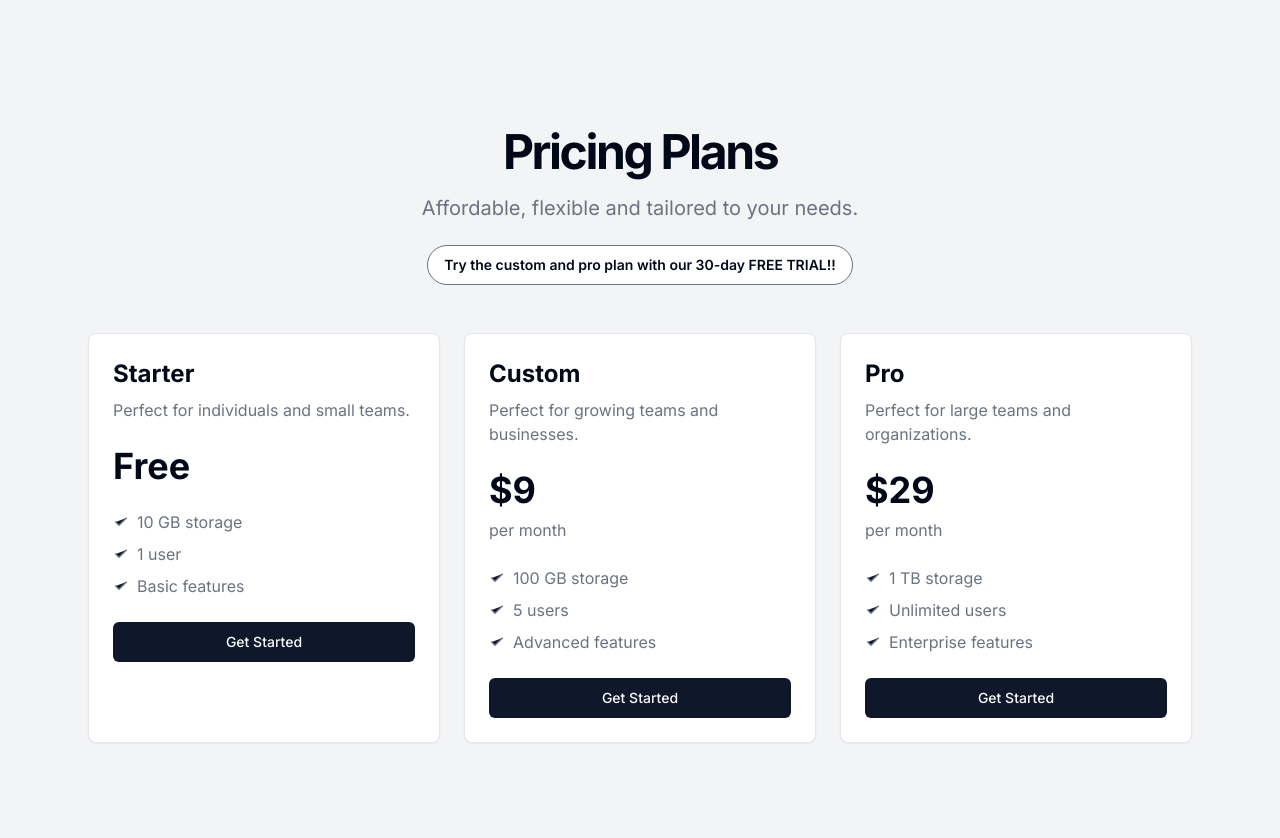
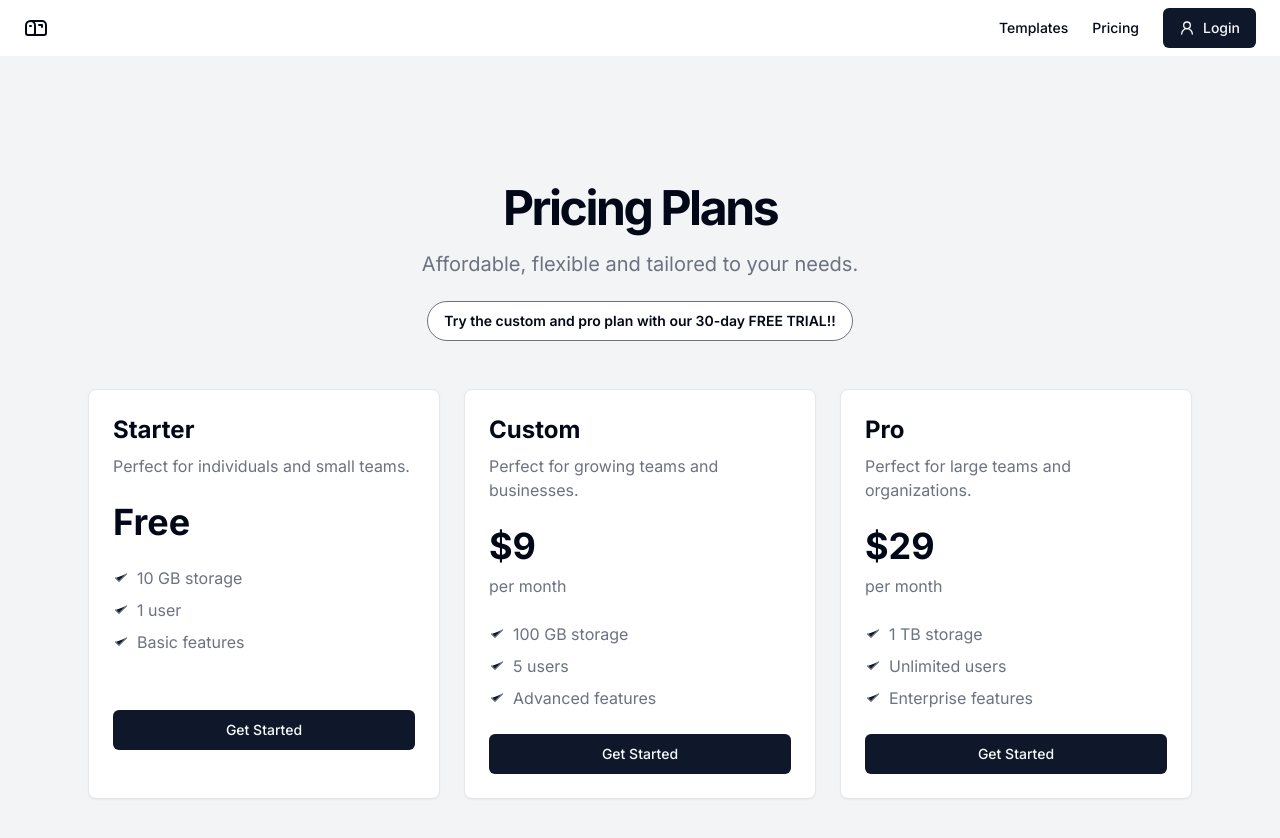
Before and after one commit to kaushal1717/coldmail.io, a Next.js app: page /pricing in a window 1280 px wide. Shown: the top 838 px of the page. Built offline with nearby package versions, Linux system fonts and the light colour scheme; no server answers.

Commit message:
created header component and redirect after login to pricing

```diff
--- a/app/pricing/page.tsx
+++ b/app/pricing/page.tsx
@@ -1,8 +1,10 @@
+import Header from "@/components/component/header";
 import Pricing from "@/components/component/pricing";
 
 export default function page() {
   return (
     <div>
+      <Header />
       <Pricing />
     </div>
   );
--- /dev/null
+++ b/components/component/header.tsx
@@ -0,0 +1,84 @@
+"use client";
+import { MailboxIcon, User2 } from "lucide-react";
+import Link from "next/link";
+import { Button } from "../ui/button";
+
+import Image from "next/image";
+import { signIn, signOut, useSession } from "next-auth/react";
+import {
+  DropdownMenu,
+  DropdownMenuContent,
+  DropdownMenuItem,
+  DropdownMenuLabel,
+  DropdownMenuSeparator,
+  DropdownMenuTrigger,
+} from "../ui/dropdown-menu";
+
+const Header = () => {
+  const { data } = useSession();
+  const onGoogleSignIn = () => {
+    signIn("google", {
+      callbackUrl: "/pricing",
+    });
+  };
+  const onGoogleSignOut = () => {
+    signOut();
+  };
+  return (
+    <div>
+      <header className="px-4 lg:px-6 h-14 flex items-center">
+        <Link className="flex items-center justify-center" href="/">
+          <MailboxIcon className="h-6 w-6" />
+          <span className="sr-only">Cold Email Generator</span>
+        </Link>
+        <nav className="ml-auto flex gap-4 sm:gap-6 items-center">
+          <Link
+            className="text-sm font-medium hover:underline underline-offset-4"
+            href="#"
+          >
+            Templates
+          </Link>
+          <Link
+            className="text-sm font-medium hover:underline underline-offset-4"
+            href="/pricing"
+          >
+            Pricing
+          </Link>
+          {!data ? (
+            <Button
+              className="flex items-center gap-2"
+              onClick={onGoogleSignIn}
+            >
+              <User2 size={16} />
+              Login
+            </Button>
+          ) : (
+            <DropdownMenu>
+              <DropdownMenuTrigger>
+                <div className=" px-2 py-1 rounded-md flex items-center gap-2">
+                  <Image
+                    className="rounded-full"
+                    src={data.user?.image || ""}
+                    height={30}
+                    width={30}
+                    alt="user"
+                  />
+                </div>
+              </DropdownMenuTrigger>
+              <DropdownMenuContent className="mr-3">
+                <DropdownMenuLabel>My Account</DropdownMenuLabel>
+                <DropdownMenuSeparator />
+                <DropdownMenuItem>Profile</DropdownMenuItem>
+                <DropdownMenuItem>Billing</DropdownMenuItem>
+                <DropdownMenuItem onClick={onGoogleSignOut}>
+                  logout
+                </DropdownMenuItem>
+              </DropdownMenuContent>
+            </DropdownMenu>
+          )}
+        </nav>
+      </header>
+    </div>
+  );
+};
+export default Header;
--- a/components/component/hero-section.tsx
+++ b/components/component/hero-section.tsx
@@ -1,99 +1,29 @@
 "use client";
 import Link from "next/link";
-import { useSession, signIn, signOut } from "next-auth/react";
+import { signIn, useSession } from "next-auth/react";
 import { Input } from "@/components/ui/input";
 import { Button } from "@/components/ui/button";
 
 import EmailIllustration from "@/assets/email-illustration.svg";
 import Image from "next/image";
 import { Card, CardContent, CardHeader, CardTitle } from "../ui/card";
-import {
-  DropdownMenu,
-  DropdownMenuContent,
-  DropdownMenuItem,
-  DropdownMenuLabel,
-  DropdownMenuSeparator,
-  DropdownMenuTrigger,
-} from "@/components/ui/dropdown-menu";
 
-import {
-  Calendar,
-  ChevronDown,
-  Layers,
-  Share,
-  ShoppingCart,
-  User,
-  User2,
-} from "lucide-react";
+import { Calendar, Layers, Share, ShoppingCart, User } from "lucide-react";
+import Header from "./header";
 
 export function HeroSection() {
   const { data } = useSession();
   const onGoogleSignIn = () => {
-    signIn();
+    if (!data) {
+      signIn("google", {
+        callbackUrl: "/pricing",
+      });
+    }
   };
-  const onGoogleSignOut = () => {
-    signOut();
-  };
+
   return (
     <div className="flex flex-col min-h-[100dvh]">
-      <header className="px-4 lg:px-6 h-14 flex items-center">
-        <Link className="flex items-center justify-center" href="#">
-          <MailboxIcon className="h-6 w-6" />
-          <span className="sr-only">Cold Email Generator</span>
-        </Link>
-        <nav className="ml-auto flex gap-4 sm:gap-6 items-center">
-          <Link
-            className="text-sm font-medium hover:underline underline-offset-4"
-            href="#"
-          >
-            Templates
-          </Link>
-          <Link
-            className="text-sm font-medium hover:underline underline-offset-4"
-            href="#"
-          >
-            Marketplace
-          </Link>
-          <Link
-            className="text-sm font-medium hover:underline underline-offset-4"
-            href="/pricing"
-          >
-            Pricing
-          </Link>
-          {!data ? (
-            <Button
-              className="flex items-center gap-2"
-              onClick={onGoogleSignIn}
-            >
-              <User2 size={16} />
-              Login
-            </Button>
-          ) : (
-            <DropdownMenu>
-              <DropdownMenuTrigger>
-                <div className=" px-2 py-1 rounded-md flex items-center gap-2">
-                  <Image
-                    className="rounded-full"
-                    src={data.user?.image || ""}
-                    height={30}
-                    width={30}
-                    alt="user"
-                  />
-                </div>
-              </DropdownMenuTrigger>
-              <DropdownMenuContent>
-                <DropdownMenuLabel>My Account</DropdownMenuLabel>
-                <DropdownMenuSeparator />
-                <DropdownMenuItem>Profile</DropdownMenuItem>
-                <DropdownMenuItem>Billing</DropdownMenuItem>
-                <DropdownMenuItem onClick={onGoogleSignOut}>
-                  logout
-                </DropdownMenuItem>
-              </DropdownMenuContent>
-            </DropdownMenu>
-          )}
-        </nav>
-      </header>
+      <Header />
       <main className="flex-1">
         <section className="w-full py-12 md:py-24 lg:py-32 xl:py-48">
           <div className="container px-4 md:px-6">
@@ -109,13 +39,9 @@ export function HeroSection() {
                 </p>
               </div>
               <div className="space-x-4">
-                <Button onClick={onGoogleSignIn}>Get Started</Button>
-                <Link
-                  className="inline-flex h-9 items-center justify-center rounded-md border border-gray-200 border-gray-200 bg-white px-4 py-2 text-sm font-medium shadow-sm transition-colors hover:bg-gray-100 hover:text-gray-900 focus-visible:outline-none focus-visible:ring-1 focus-visible:ring-gray-950 disabled:pointer-events-none disabled:opacity-50 dark:border-gray-800 dark:border-gray-800 dark:bg-gray-950 dark:hover:bg-gray-800 dark:hover:text-gray-50 dark:focus-visible:ring-gray-300"
-                  href="#"
-                >
-                  Explore Marketplace
-                </Link>
+                <Button onClick={onGoogleSignIn} className="text-lg">
+                  Get Started
+                </Button>
               </div>
             </div>
           </div>
--- a/components/component/pricing.tsx
+++ b/components/component/pricing.tsx
@@ -48,7 +48,7 @@ export default function Pricing() {
                 Basic features
               </li>
             </ul>
-            <Button className="w-full">Get Started</Button>
+            <Button className="w-full mt-8">Get Started</Button>
           </div>
           <div className="rounded-lg border border-gray-200 bg-white p-6 shadow-sm transition-all hover:shadow-lg dark:border-gray-800 dark:bg-gray-950">
             <div className="mb-6 space-y-2">
```
